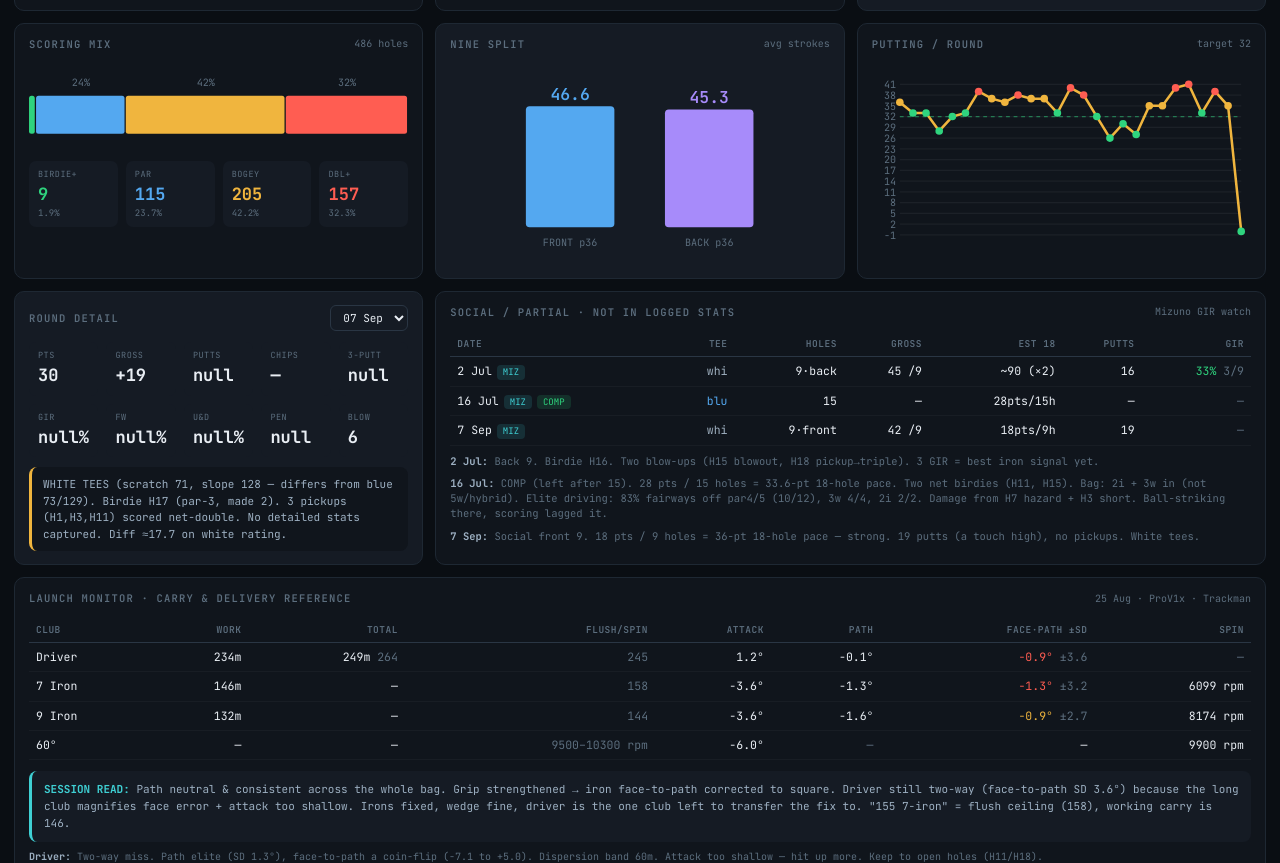
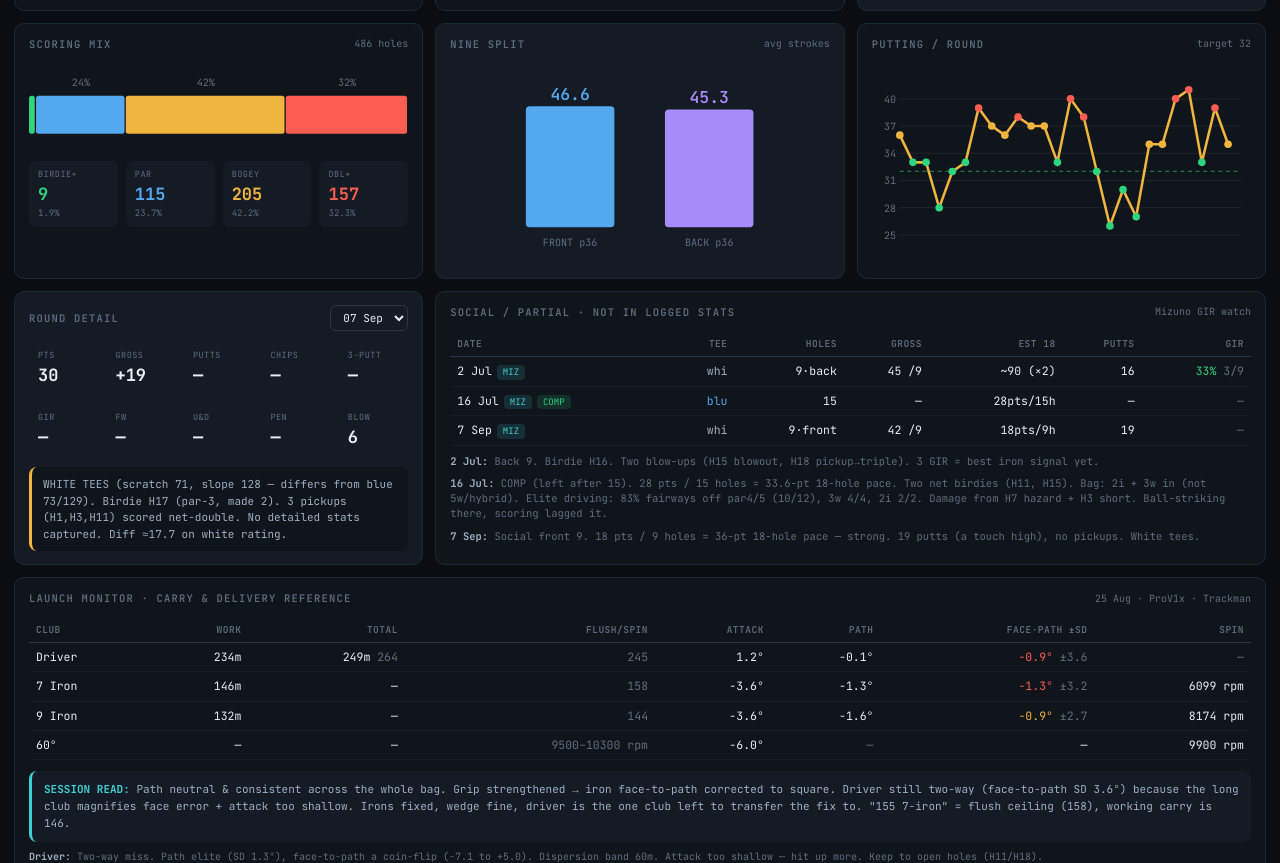
Before and after one commit to benjaminpostle/Golf-Dashboard-, a plain HTML site: page index.html in a window 1280 px wide. Shown: the part 2432-3295 px from the top of the page. Drawn offline with Linux system fonts and the light colour scheme.

Commit message:
Add files via upload

```diff
--- a/index.html
+++ b/index.html
@@ -741,13 +741,15 @@ function nineSplit(){
     <text class="axlbl" x="205" y="145" text-anchor="middle">BACK p36</text>`;
 }
 function puttDist(){
-  const rounds=filt();const W=300,H=160,pL=22,pB=24;
-  const vals=rounds.map(r=>r.putts);const mn=Math.min(...vals)-1,mx=Math.max(...vals)+1;
-  const xS=(W-pL-8)/(rounds.length-1);const yO=v=>14+(H-14-pB)-((v-mn)/(mx-mn))*(H-14-pB);
+  const allr=filt();const W=300,H=160,pL=22,pB=24;
+  const rounds=allr.map((r,i)=>({r,i})).filter(o=>o.r.putts!=null);
+  if(rounds.length<2){document.getElementById('sv-putt').innerHTML=`<text class="axlbl" x="${W/2}" y="${H/2}" text-anchor="middle">no putts data</text>`;return;}
+  const vals=rounds.map(o=>o.r.putts);const mn=Math.min(...vals)-1,mx=Math.max(...vals)+1;
+  const xS=(W-pL-8)/(allr.length-1);const yO=v=>14+(H-14-pB)-((v-mn)/(mx-mn))*(H-14-pB);
   let h='';for(let g=Math.ceil(mn);g<=mx;g+=3){h+=`<line class="axis" x1="${pL}" y1="${yO(g)}" x2="${W-8}" y2="${yO(g)}"/><text class="axlbl" x="${pL-3}" y="${yO(g)+3}" text-anchor="end">${g}</text>`;}
   h+=`<line x1="${pL}" y1="${yO(32)}" x2="${W-8}" y2="${yO(32)}" stroke="#2fd47e" stroke-dasharray="3,3" stroke-opacity="0.5"/>`;
-  h+=`<polyline points="${rounds.map((r,i)=>`${pL+i*xS},${yO(r.putts)}`).join(' ')}" fill="none" stroke="#f0b53e" stroke-width="2"/>`;
-  rounds.forEach((r,i)=>{h+=`<circle cx="${pL+i*xS}" cy="${yO(r.putts)}" r="3" fill="${r.putts<=33?'#2fd47e':r.putts>=38?'#ff5d52':'#f0b53e'}"/>`;});
+  h+=`<polyline points="${rounds.map(o=>`${pL+o.i*xS},${yO(o.r.putts)}`).join(' ')}" fill="none" stroke="#f0b53e" stroke-width="2"/>`;
+  rounds.forEach(o=>{h+=`<circle cx="${pL+o.i*xS}" cy="${yO(o.r.putts)}" r="3" fill="${o.r.putts<=33?'#2fd47e':o.r.putts>=38?'#ff5d52':'#f0b53e'}"/>`;});
   document.getElementById('sv-putt').innerHTML=h;
 }
 
@@ -759,7 +761,8 @@ function detailPanel(){
 }
 function drawDetail(){
   const key=document.getElementById('detail-round').value;const r=R.find(x=>x.key===key)||R[R.length-1];
-  const rows=[['Pts',r.stableford??'&mdash;'],['Gross','+'+(r.gross-PAR_TOTAL)],['Putts',r.putts],['Chips',r.chips==null?'&mdash;':r.chips],['3-putt',r.threeputt],['GIR',r.gir+'%'],['FW',r.fw+'%'],['U&D',r.ud+'%'],['Pen',r.pen],['Blow',r.blow]];
+  const nz=(v,suf='')=>v==null?'&mdash;':v+suf;
+  const rows=[['Pts',r.stableford??'&mdash;'],['Gross','+'+(r.gross-PAR_TOTAL)],['Putts',nz(r.putts)],['Chips',r.chips==null?'&mdash;':r.chips],['3-putt',nz(r.threeputt)],['GIR',nz(r.gir,'%')],['FW',nz(r.fw,'%')],['U&D',nz(r.ud,'%')],['Pen',nz(r.pen)],['Blow',r.blow]];
   document.getElementById('detail-mount').innerHTML=`<div class="statrow">${rows.map(([k,v])=>`<div class="sb"><div class="k">${k}</div><div class="v">${v}</div></div>`).join('')}</div>${r.note?`<div style="margin-top:10px;padding:9px 11px;background:var(--panel);border-radius:8px;border-left:3px solid var(--amber);font-size:11px;color:var(--ink2);font-family:'JetBrains Mono',monospace;line-height:1.5">${r.note}</div>`:''}`;
 }
 function socialPanel(){
```
